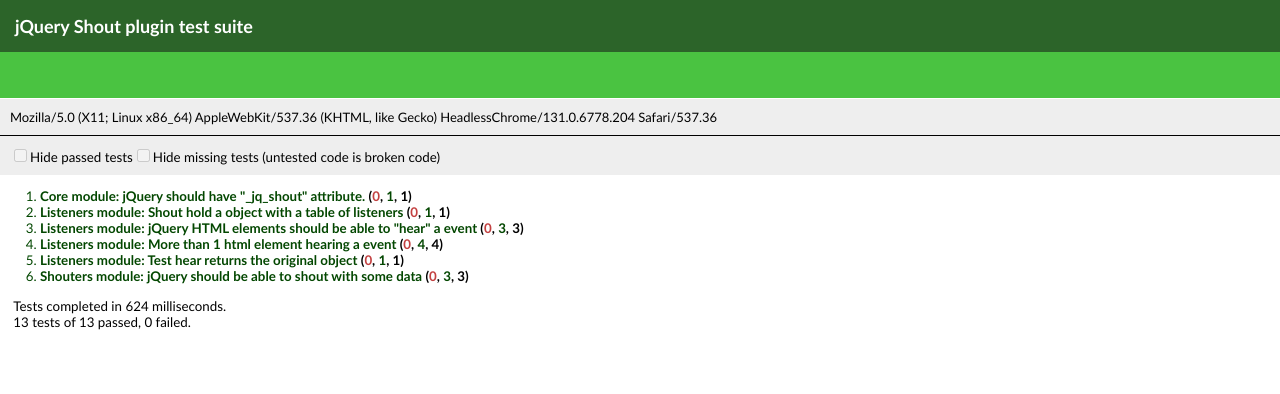
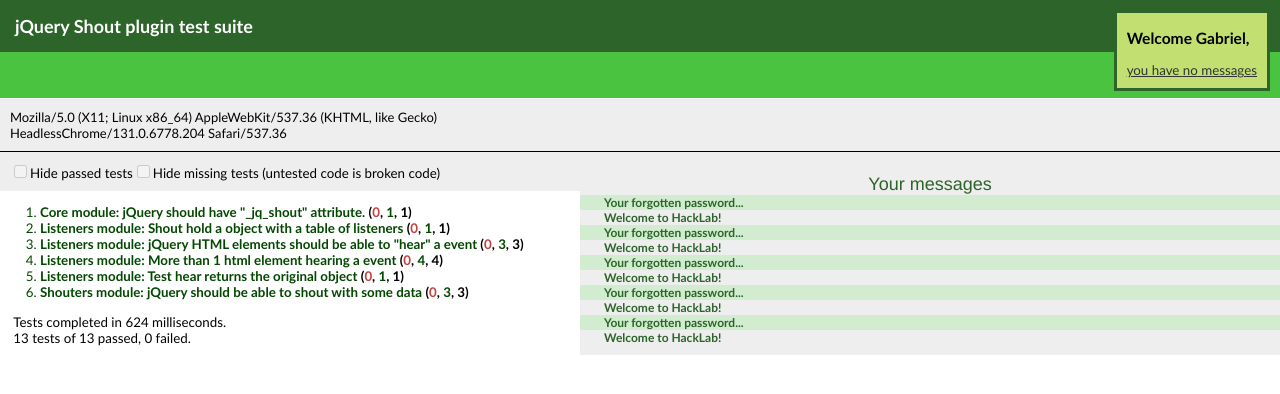
Before and after one commit to gabrielfalcao/jquery-shout, a plain HTML site: page tests.html in a window 1280 px wide. Drawn offline with Linux system fonts and the light colour scheme.

Commit message:
Layout and css

```diff
--- a/sandbox.css
+++ b/sandbox.css
@@ -1,3 +1,8 @@
+ul {
+    list-style:none;
+    margin:0;
+    padding:0;
+}
 #top-message {
     position:absolute;
     width: 100%;
@@ -17,7 +22,7 @@
 }
 #email-user-box{
     float:right;
-    display:none;
+/*    display:none; */
     background-color: #c2e072;
     border: 3px solid #2c6429;
     padding: 0 10px 10px 10px;
@@ -31,3 +36,40 @@
 #email-user-box a.none {
     color: #333;
 }
+
+#email-list{
+    background-color: #EEE;
+    font-family: Helvetica, FreeSans;
+    font-size: 18px;
+    color: #2c6429;
+    width:700px;
+    float:right;
+    margin: 83px 0 0 0;
+    clear:both;
+    text-align:center;
+}
+
+#email-list .messages {
+    text-align:left
+    font-size: 14px;
+    margin: 0 auto;
+    padding: 0 0 10px 0;
+}
+
+#email-list a {
+    color: green;
+}
+
+#email-list a.none {
+    color: #333;
+}
+
+#email-list .messages li {
+    text-align:left;
+    font-size: 12px;
+    padding-left:2em;
+    font-weight:bold;
+}
+#email-list li.dark {
+    background-color: #d1eccf;
+}
--- a/tests.html
+++ b/tests.html
@@ -21,14 +21,30 @@
 	    <div class="text">You have got new messages</div>
 	</div><!-- end #top-message -->
 
-      <div id="sandbox">
 	<div id="email-user-box">
 	    <h3>Welcome Gabriel,</h3>
 	    <div class="metadata">
 		<a id="messages-msg" class="none" href="#read">you have <span class="number">no</span> messages</a>
 	    </div>
 	</div><!-- end #email-user-box -->
-      </div><!-- end #sandbox -->
+	<div id="email-list">
+	    Your messages
+	    <div class="messages">
+		<ul>
+		    <li class="dark">Your forgotten password...</li>
+		    <li>Welcome to HackLab!</li>
+		    <li class="dark">Your forgotten password...</li>
+		    <li>Welcome to HackLab!</li>
+		    <li class="dark">Your forgotten password...</li>
+		    <li>Welcome to HackLab!</li>
+		    <li class="dark">Your forgotten password...</li>
+		    <li>Welcome to HackLab!</li>
+		    <li class="dark">Your forgotten password...</li>
+		    <li>Welcome to HackLab!</li>
+		</ul>
+	    </div>
+	</div><!-- end #email-list -->
+
 	<!-- end of test-specific elements -->
 	<h1>jQuery Shout plugin test suite</h1>
 	<h2 id="banner"></h2>
```
Lines whose indentation alone changed are shown as unchanged.
